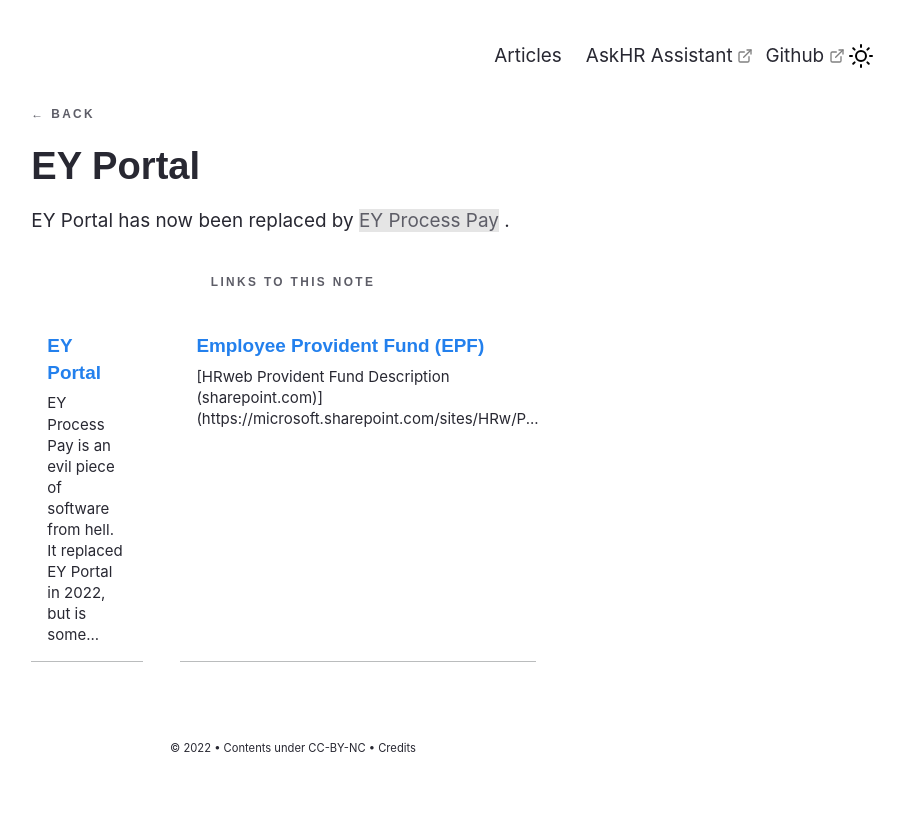
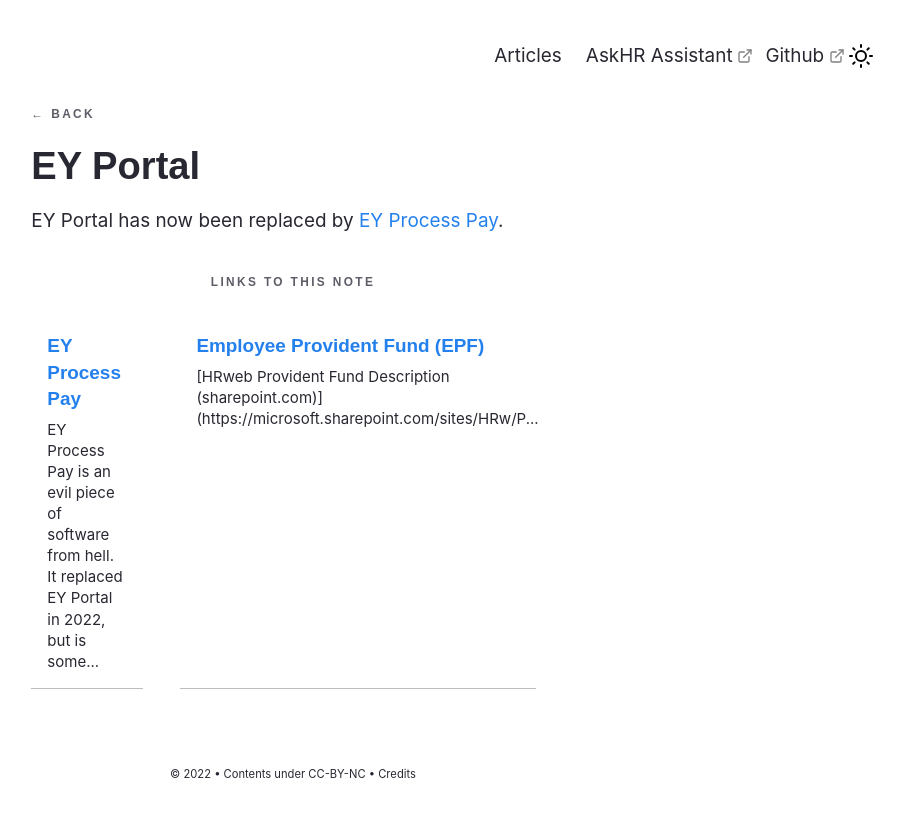
Before and after one commit to akademi-archive/akademi-archive.github.io, a Jekyll site: the page built from _notes/Public/EY Portal.md, in a window 1280 px wide. Shown: the top 817 px of the page, without its empty margins (347-1248 px from the left). Built offline with Jekyll 4.4.1, drawn with Linux system fonts in a browser that asks for light colours; some web fonts are replaced.

```diff
--- a/_notes/Public/EY Process Pay.md
+++ b/_notes/Public/EY Process Pay.md
@@ -1,8 +1,8 @@
 ---
 feed: show
-title: EY Portal
+title: EY Process Pay
 date: 22-09-2022
-date modified: 22-09-2022
+date modified: 17-11-2022
 ---
 
 EY Process Pay is an evil piece of software from hell. It replaced [[EY Portal]] in 2022, but is somehow barely any better.
```
Also changed, not shown: 3 other files.
